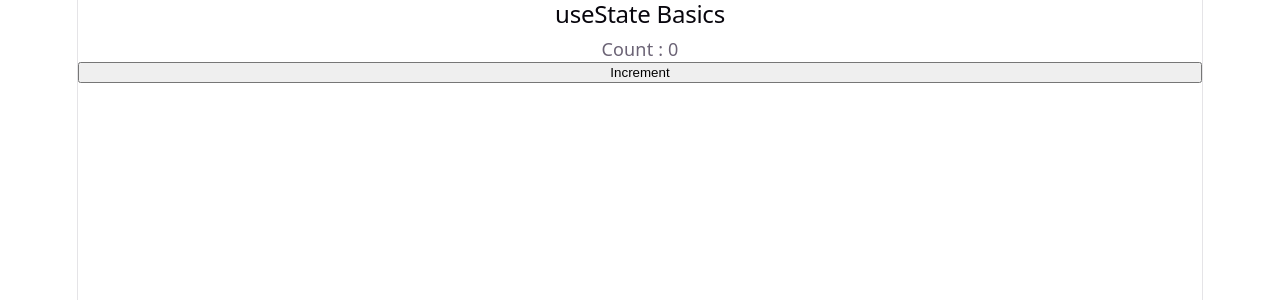
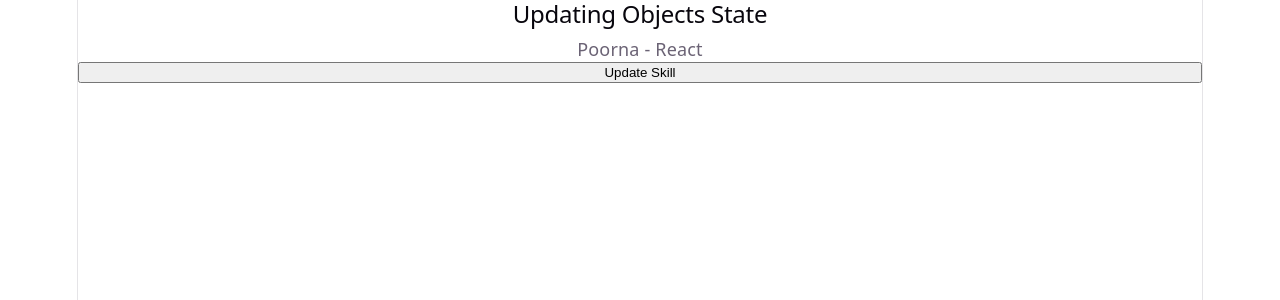
Before and after one commit to poorna834/MERN_Stu_FebMay26Mys, a React (Vite) app in the folder W10/D1/state-hooks-app/: page / in a window 1280 px wide. Shown: the top 300 px of the page. Built offline with nearby package versions, Linux system fonts and the light colour scheme.

Commit message:
Updating Objects And Arrays Added

```diff
--- a/W10/D1/state-hooks-app/src/App.jsx
+++ b/W10/D1/state-hooks-app/src/App.jsx
@@ -1,12 +1,14 @@
 import { useState } from 'react'
 import { UseStateBasics } from './components/P1'
+import { UpdatingObjectsArraysState } from './components/P2'
 import './App.css'
 
 function App() {
 
   return (
     <>
-    <UseStateBasics/>
+    {/* <UseStateBasics/> */}
+    <UpdatingObjectsArraysState />
     </>
   )
 }
```
